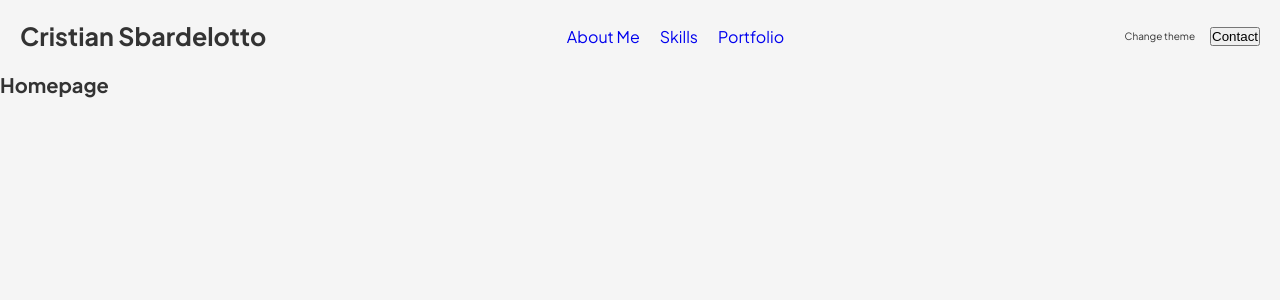
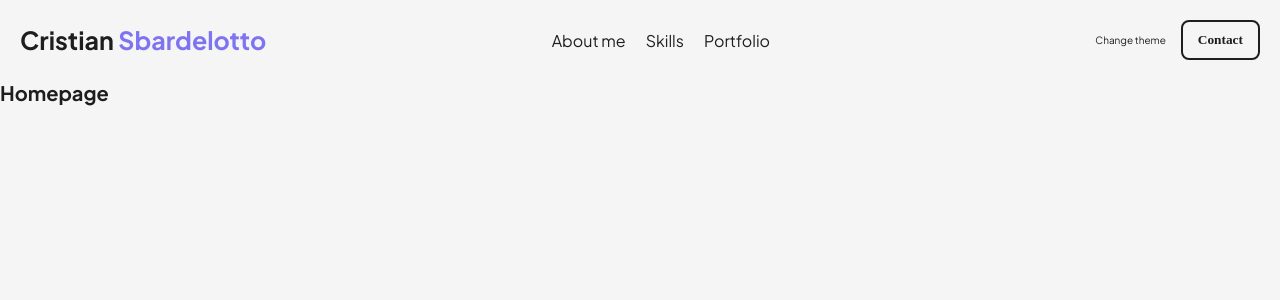
Before and after one commit to cristian-sbardelotto/portfolio, a Next.js app: page / in a window 1280 px wide. Shown: the top 300 px of the page. Built offline with nearby package versions, Linux system fonts and the light colour scheme.

Commit message:
🎨 style(header): style improvement

```diff
--- a/src/components/Header/index.tsx
+++ b/src/components/Header/index.tsx
@@ -6,13 +6,15 @@ export function Header() {
   return (
     <S.Header>
       <h1>
-        Cristian <span>Sbardelotto</span>
+        <Link href='/'>
+          Cristian <span>Sbardelotto</span>
+        </Link>
       </h1>
 
       <nav>
         <ul>
           <li>
-            <Link href='/about'>About Me</Link>
+            <Link href='/about'>About me</Link>
           </li>
           <li>
             <Link href='/skills'>Skills</Link>
@@ -25,7 +27,9 @@ export function Header() {
 
       <div>
         <span>Change theme</span>
-        <button>Contact</button>
+        <button>
+          <Link href='/contact'>Contact</Link>
+        </button>
       </div>
     </S.Header>
   );
--- a/src/components/Header/styles.ts
+++ b/src/components/Header/styles.ts
@@ -8,6 +8,10 @@ export const Header = styled.header`
 
   h1 {
     font-size: 2.5rem;
+
+    span {
+      color: ${({ theme }) => theme.colors.alt};
+    }
   }
 
   nav ul {
@@ -18,8 +22,31 @@ export const Header = styled.header`
     list-style: none;
     font-size: 1.6rem;
 
-    * {
-      text-decoration: none;
+    li a {
+      position: relative;
+
+      transition: 0.2s all;
+
+      &::before {
+        content: '';
+        position: absolute;
+        width: 90%;
+        height: 1.5px;
+        top: 100%;
+        left: 5%;
+
+        background-color: ${({ theme }) => theme.colors.text};
+        visibility: hidden;
+
+        transform: scaleX(0);
+        transition: all 0.3s ease-in-out 0s;
+      }
+
+      &:hover::before {
+        visibility: visible;
+
+        transform: scaleX(1);
+      }
     }
   }
 
@@ -27,5 +54,27 @@ export const Header = styled.header`
     display: flex;
     gap: 1.5rem;
     align-items: center;
+
+    button {
+      padding: 1rem 1.5rem;
+
+      border: 2px solid ${({ theme }) => theme.colors.text};
+      border-radius: 8px;
+      background: transparent;
+      font-family: '__Plus_Jakarta_Sans_fd0c7c',
+        '__Plus_Jakarta_Sans_Fallback_fd0c7c';
+      font-weight: 600;
+
+      transition: all 0.2s;
+
+      &:hover {
+        background: ${({ theme }) => theme.colors.text};
+        cursor: pointer;
+
+        a {
+          color: ${({ theme }) => theme.colors.background};
+        }
+      }
+    }
   }
 `;
--- a/src/styles/GlobalStyle.ts
+++ b/src/styles/GlobalStyle.ts
@@ -16,4 +16,9 @@ export const GlobalStyle = createGlobalStyle`
     color: ${({ theme }) => theme.colors.text};
     background-color: ${({ theme }) => theme.colors.background};
   }
+
+  a {
+    text-decoration: none;
+    color: ${({ theme }) => theme.colors.text};
+  }
 `;
--- a/src/styles/styled.d.ts
+++ b/src/styles/styled.d.ts
@@ -7,6 +7,8 @@ declare module 'styled-components' {
     colors: {
       background: string;
       text: string;
+
+      alt: string;
     };
   }
 }
--- a/src/styles/themes/dark.ts
+++ b/src/styles/themes/dark.ts
@@ -2,8 +2,10 @@ const dark = {
   title: 'dark',
 
   colors: {
-    background: '#333',
-    text: '#f5f5f5',
+    background: '#1E1E1E',
+    text: '#F1F1F1',
+
+    alt: '#7E74F1',
   },
 };
 
--- a/src/styles/themes/light.ts
+++ b/src/styles/themes/light.ts
@@ -2,8 +2,10 @@ const light = {
   title: 'light',
 
   colors: {
-    background: '#f5f5f5',
-    text: '#333',
+    background: '#F5F5F5',
+    text: '#1E1E1E',
+
+    alt: '#7E74F1',
   },
 };
 
```
